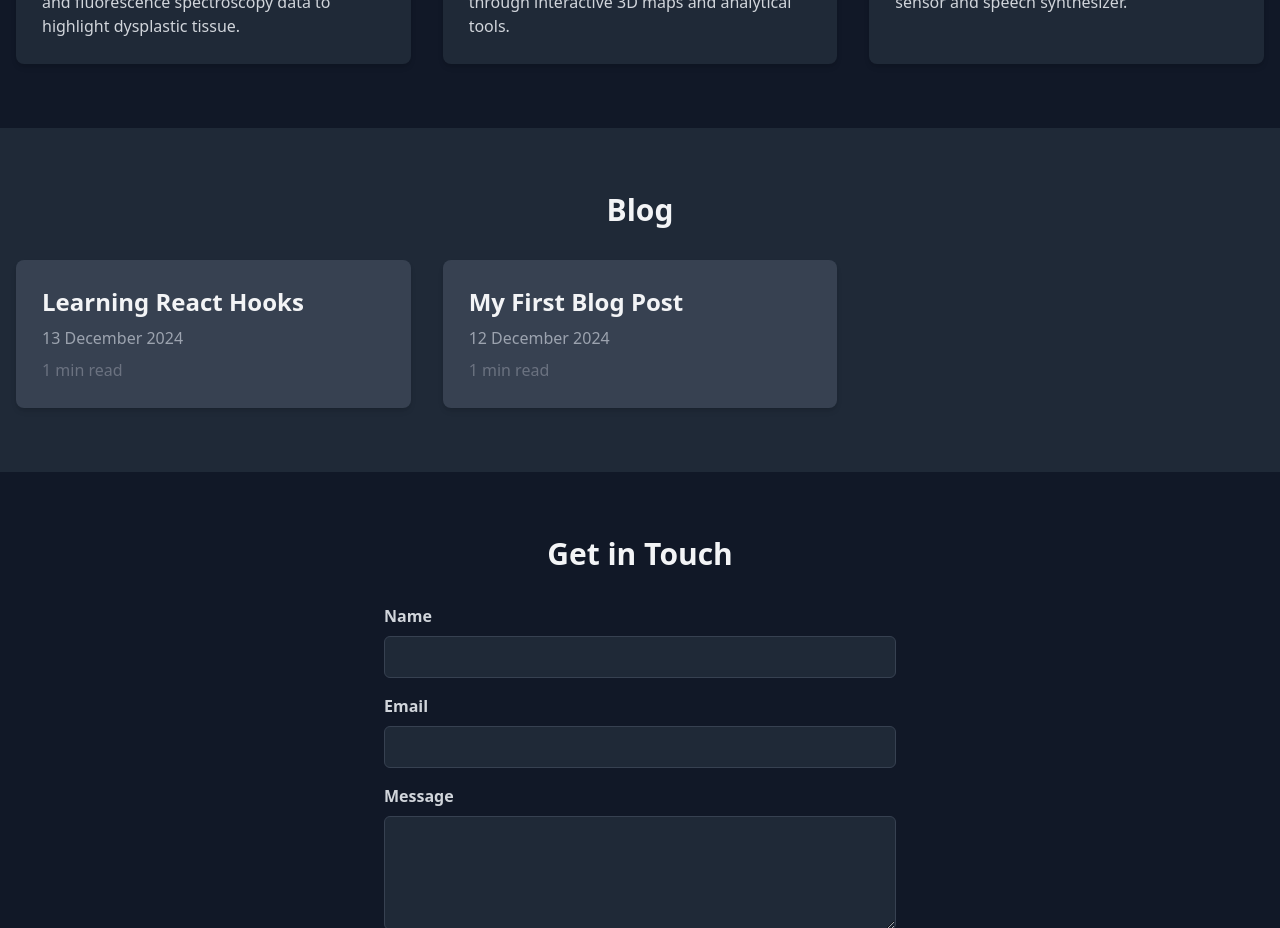
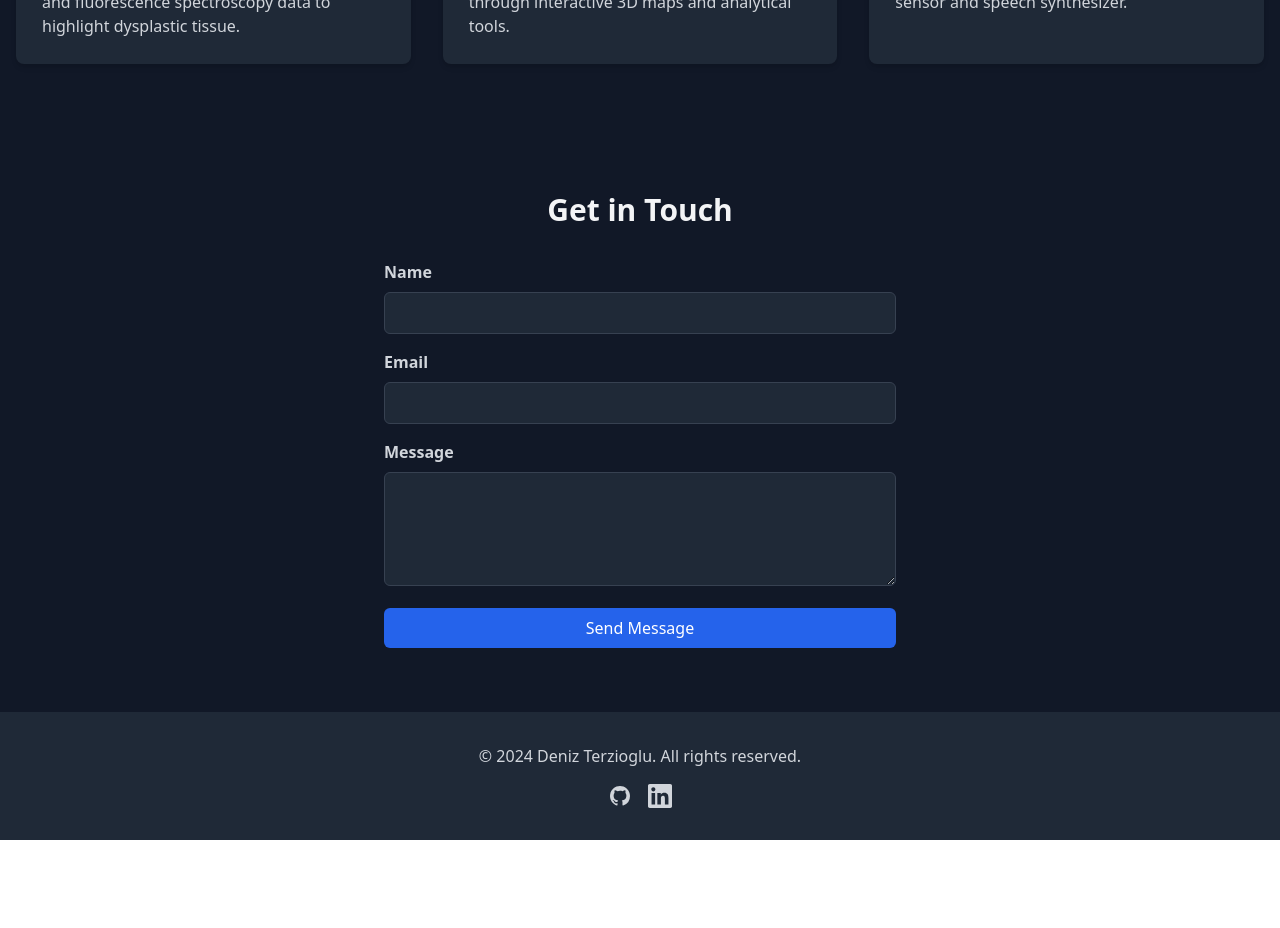
Before and after one commit to d-eniz/d-eniz.github.io, a React (Vite) app: page / in a window 1280 px wide. Shown: the part 1240-2168 px from the top of the page. After the commit the page ends 2080 px from the top, so only its background shows below. Built offline with nearby package versions, Linux system fonts and the light colour scheme; the HTML template or start-up script is replaced by a standard one.

Commit message:
Remove blog section (temporary)

```diff
--- a/src/App.jsx
+++ b/src/App.jsx
@@ -38,7 +38,6 @@ function App() {
         <Hero />
         <Skills />
         <Projects />
-        <Blog />
         <Contact />
       </main>
       <Footer />
--- a/src/components/Hero.jsx
+++ b/src/components/Hero.jsx
@@ -34,8 +34,6 @@ const Hero = () => {
             I am currently pursuing a master’s degree in biomedical engineering at UCL, where I’m combining my technical expertise with a passion for improving healthcare. My focus lies in the integration of software engineering, full-stack development, data science, and machine learning to create impactful solutions.
             <br></br><br></br>
             With a solid foundation in software development, I enjoy working on projects that challenge my problem-solving skills and push the boundaries of what technology can achieve in both engineering and healthcare. I’m particularly interested in leveraging data-driven insights to optimize processes and improve outcomes in medical and healthcare systems.
-            <br></br><br></br>
-            In my spare time, I enjoy exploring new technologies, contributing to open-source projects, and staying up to date with the latest advancements in AI and healthcare innovation. I’m always open to collaborating with like-minded individuals and organizations to bring forward-thinking solutions to life.
             </p>
           </div>
         </div>
```
